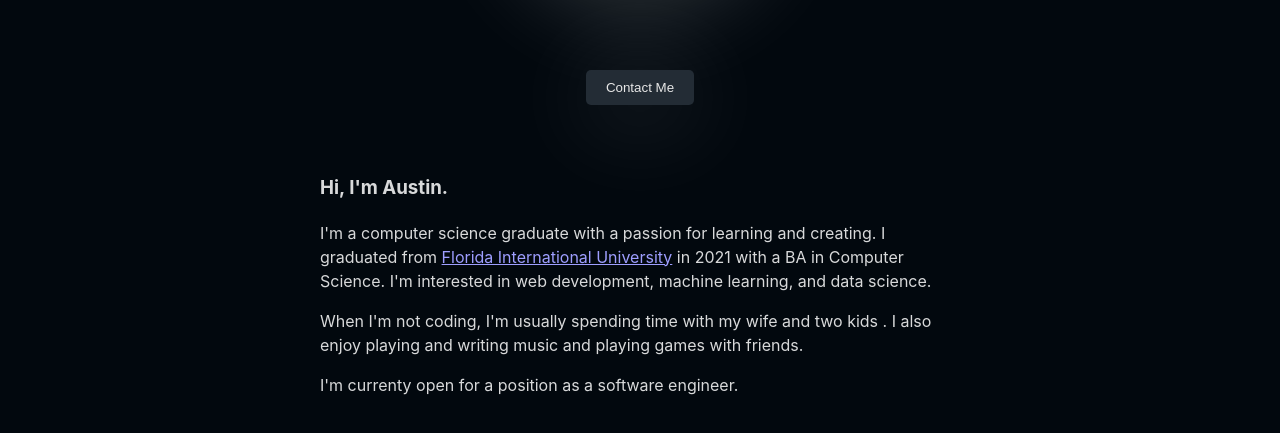
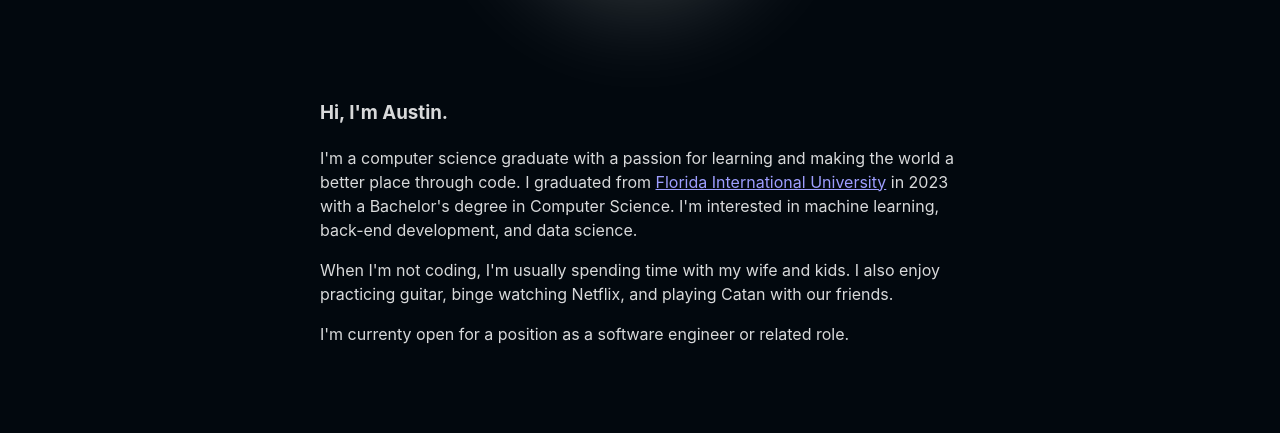
Before and after one commit to AustinGagnon/AI_Portfolio_Project, a React (Vite) app: page /bio in a window 1280 px wide. Shown: the part 409-842 px from the top of the page. After the commit the page ends 821 px from the top, so only its background shows below. Built offline with nearby package versions, Linux system fonts and the light colour scheme.

Commit message:
Changed BIO description

```diff
--- a/src/pages/BioPage/Index.tsx
+++ b/src/pages/BioPage/Index.tsx
@@ -10,19 +10,19 @@ const BioPage = () => {
                 <div className='imageContainer'>
                     <img src={profilePic} alt="" />
                 </div>
-                <button className='contactBtn'>Contact Me</button>
+                {/* <button className='contactBtn'>Contact Me</button> */}
                 <div className='bodyText'>
                     <h3>Hi, I'm Austin.</h3>
                     <p>
-                        I'm a computer science graduate with a passion for learning and creating.
+                        I'm a computer science graduate with a passion for learning and making the world a better place through code.
                         I graduated from <a href="https://www.fiu.edu/">Florida International University</a> in
-                        2021 with a BA in Computer Science. I'm interested in web development, machine learning,
+                        2023 with a Bachelor's degree in Computer Science. I'm interested in machine learning, back-end development,
                         and data science.
                     </p>
                     <p>
-                        When I'm not coding, I'm usually spending time with my wife and two kids . I also enjoy playing and writing music and playing games with friends.
+                        When I'm not coding, I'm usually spending time with my wife and kids. I also enjoy practicing guitar, binge watching Netflix, and playing Catan with our friends.
                     </p>
-                    <p>I'm currenty open for a position as a software engineer.</p>
+                    <p>I'm currenty open for a position as a software engineer or related role.</p>
 
                 </div>
 
--- a/src/pages/GamePage/CellularAutomata/CA_component.tsx
+++ b/src/pages/GamePage/CellularAutomata/CA_component.tsx
@@ -1,5 +1,3 @@
-// import Maze from './Maze/Maze'
-// import { useState } from 'react'
 import { useState } from 'react'
 import CA_CONTROLLER from './CA_ENV'
 import './CA_Style.css'
@@ -17,7 +15,6 @@ const CA_Component = () => {
 
     const play = () => {
         env.ca.stop();
-        // env.setFilter(filter);
         env.resetCA();
         env.ca.initCanvas();
         env.ca.play();
```
Also changed, not shown: src/pages/GamePage/CellularAutomata/CA_ENV.ts (+0 -10 lines).
